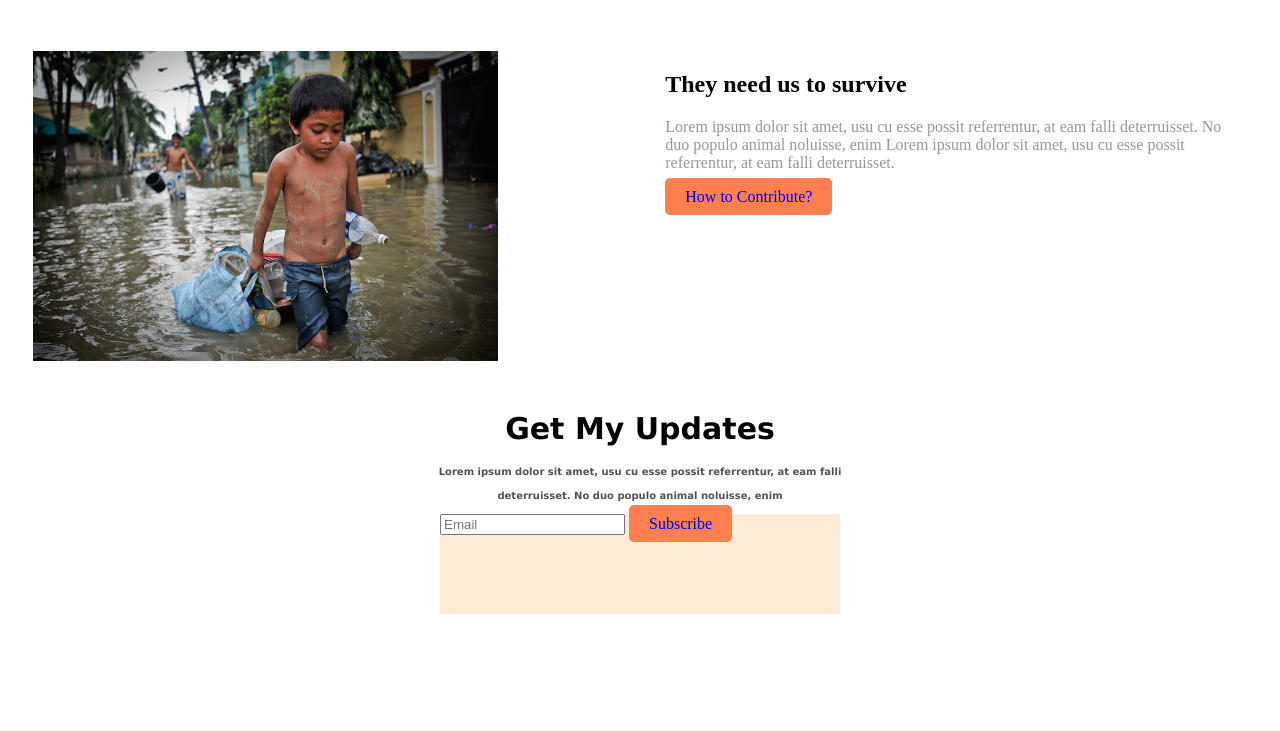
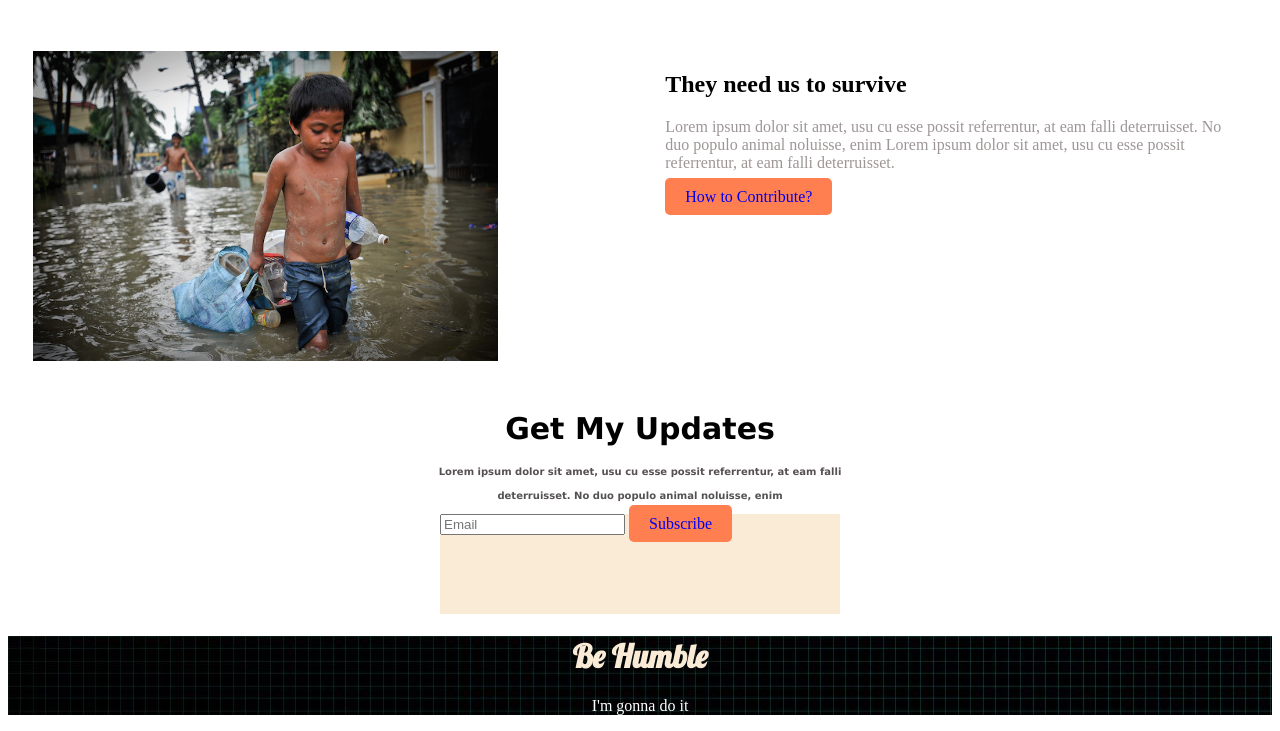
Before and after one commit to alfatcse/donate-today, a plain HTML site: page index.html in a window 1280 px wide. Shown: the part 1202-1933 px from the top of the page. Before the commit the page ends 1824 px from the top, so only its background shows below. Drawn offline with Linux system fonts and the light colour scheme.

Commit message:
css added

```diff
--- a/index.html
+++ b/index.html
@@ -5,6 +5,9 @@
     <meta http-equiv="X-UA-Compatible" content="IE=edge">
     <meta name="viewport" content="width=device-width, initial-scale=1.0">
     <title>donate-today</title>
+    <link rel="preconnect" href="https://fonts.googleapis.com">
+<link rel="preconnect" href="https://fonts.gstatic.com" crossorigin>
+<link href="https://fonts.googleapis.com/css2?family=Lobster&display=swap" rel="stylesheet">
     <link rel="stylesheet" href="style.css">
 </head>
 <body>
@@ -94,4 +97,9 @@
         <a  class="donate-button" target="_blank" href="http://google.com">Subscribe</a>
      </div>
 </body>
+<footer>
+       <h1 style="color: antiquewhite;font-family: 'Lobster', cursive;;">Be Humble</h1>
+       <p style="color: white;">I'm gonna do it</p>
+
+</footer>
 </html>
--- a/style.css
+++ b/style.css
@@ -1,7 +1,7 @@
 
 .first{
     text-align: center;
-    background-image: url(/images/donation0.jpg);
+    background-image: url(/images/donation7.jpg);
     background-repeat: no-repeat;
     background-position: center;
     -webkit-background-size:cover ;
@@ -87,3 +87,14 @@ section{
 .email{
     margin: auto;
 }
+footer h1{
+    text-align: center;
+}
+footer p{
+    text-align: center;
+
+}
+footer{
+   background-image: url(images/10930529.jpeg);
+    text-decoration-color: bisque;
+}
```
Also changed, not shown: images/10930529.jpeg (added), images/donation7.jpg (added).
